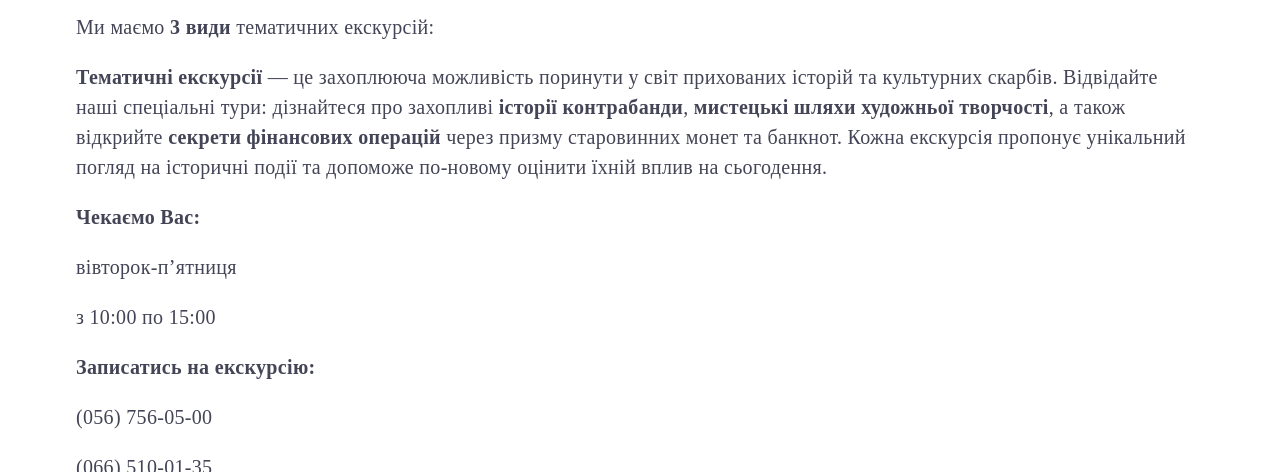
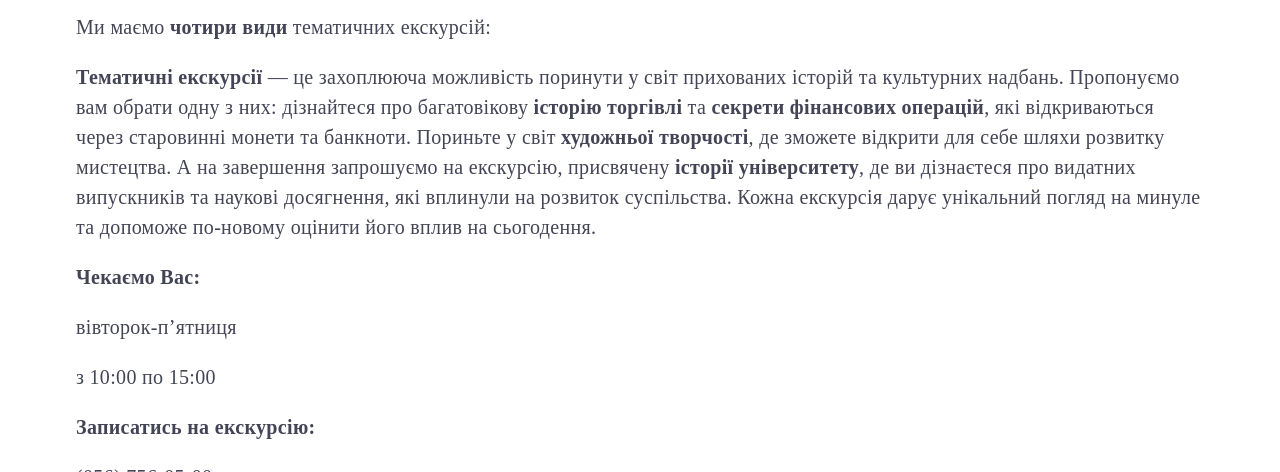
Before and after one commit to Yana485/library, a plain HTML site: page visitor.html in a window 1280 px wide. Shown: the part 628-1100 px from the top of the page. Drawn offline with nearby package versions, Linux system fonts and the light colour scheme; a web font is replaced by a local one.

Commit message:
text update

```diff
--- a/visitor.html
+++ b/visitor.html
@@ -147,20 +147,25 @@
           <h2 class="section-name visitor-title">СПЛАНУЙТЕ СВІЙ ВІЗИТ</h2>
 
           <p class="visitor-text">
-            Ми маємо <span class="fat-text">3 види</span> тематичних екскурсій:
+            Ми маємо <span class="fat-text">чотири види</span> тематичних
+            екскурсій:
           </p>
 
           <p class="visitor-text">
-            <span class="fat-text">Тематичні екскурсії</span> — це захоплююча
-            можливість поринути у світ прихованих історій та культурних скарбів.
-            Відвідайте наші спеціальні тури: дізнайтеся про захопливі
-            <span class="fat-text">історії контрабанди</span>,
-            <span class="fat-text">мистецькі шляхи художньої творчості</span>, а
-            також відкрийте
-            <span class="fat-text">секрети фінансових операцій</span>
-            через призму старовинних монет та банкнот. Кожна екскурсія пропонує
-            унікальний погляд на історичні події та допоможе по-новому оцінити
-            їхній вплив на сьогодення.
+            <span class="fat-text">Тематичні екскурсії</span>
+            — це захоплююча можливість поринути у світ прихованих історій та
+            культурних надбань. Пропонуємо вам обрати одну з них: дізнайтеся про
+            багатовікову
+            <span class="fat-text">історію торгівлі</span> та
+            <span class="fat-text">секрети фінансових операцій</span>, які
+            відкриваються через старовинні монети та банкноти. Пориньте у світ
+            <span class="fat-text">художньої творчості</span>, де зможете
+            відкрити для себе шляхи розвитку мистецтва. А на завершення
+            запрошуємо на екскурсію, присвячену
+            <span class="fat-text">історії університету</span>, де ви дізнаєтеся
+            про видатних випускників та наукові досягнення, які вплинули на
+            розвиток суспільства. Кожна екскурсія дарує унікальний погляд на
+            минуле та допоможе по-новому оцінити його вплив на сьогодення.
           </p>
 
           <p class="visitor-text"><span class="fat-text">Чекаємо Вас:</span></p>
```
